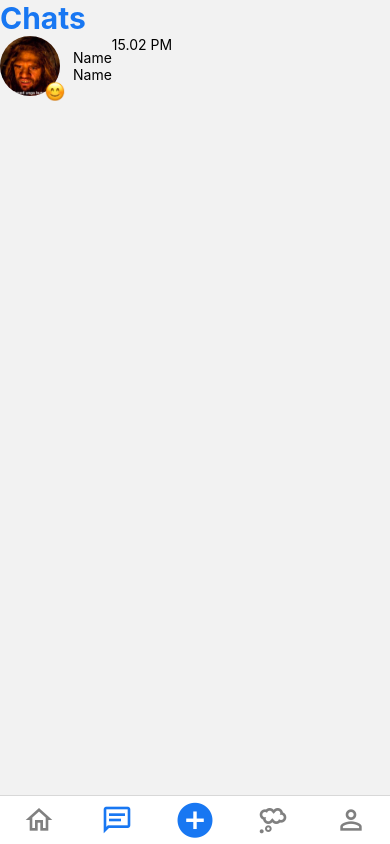
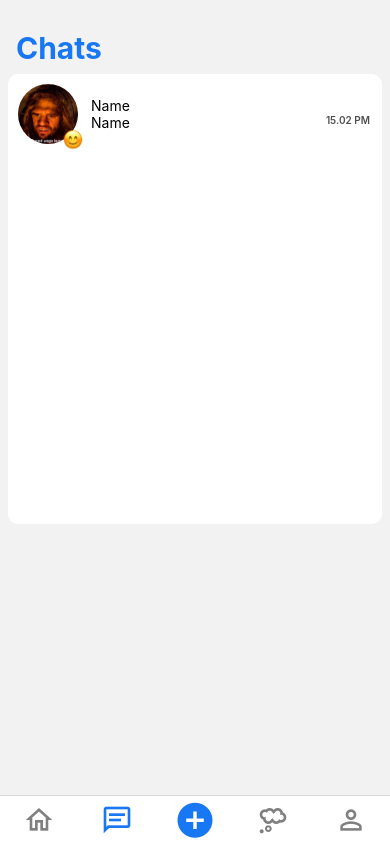
Before and after one commit to Group-15-2/imu, a React Native app: screen /Messages in a window 390 px wide. Built offline with nearby package versions, Linux system fonts and the light colour scheme.

Commit message:
changes in chats

```diff
--- a/Screens/Profile.js
+++ b/Screens/Profile.js
@@ -9,7 +9,7 @@ export default function Profile() {
 
   return (
     <SafeAreaView >
-      <Text style={{ fontSize: 30, fontWeight: 'bold',  marginLeft: 16, paddingTop: 30, color: '#1877F2' }}>
+      <Text style={styled.header}>
           Profile
       </Text>
       <View style={styled.card}>
--- a/styles/feedStyle.js
+++ b/styles/feedStyle.js
@@ -6,6 +6,14 @@ const styled = StyleSheet.create({
     wrapper: {
         marginLeft: 16,
         paddingTop: 30
+    },
+
+    header: {
+        fontSize: 30,
+        fontWeight: 'bold',
+        marginLeft: 16,
+        paddingTop: 30,
+        color: '#1877F2'
     },
 
     card: {
--- a/styles/global.js
+++ b/styles/global.js
@@ -8,9 +8,18 @@ const globalStyles = StyleSheet.create({
         paddingTop: 30
     },
 
+    card: {
+        backgroundColor: "#fff",
+        margin: 8,
+        borderRadius: 10,
+        height: 450,
+    },
+
     header: {
         fontSize: 30,
         fontWeight: 'bold',
+        marginLeft: 16,
+        paddingTop: 30,
         color: '#1877F2'
     },
 
@@ -18,6 +27,15 @@ const globalStyles = StyleSheet.create({
         display: 'flex',
         flexDirection: 'row',
         alignItems: 'center',
+        margin: 10
+    },
+
+    c1: {
+        width: '85%'
+    },
+
+    c2: {
+        width: '15%'
     },
 
     userimg: {
@@ -34,6 +52,14 @@ const globalStyles = StyleSheet.create({
         height: 20,
         marginBottom:-20
     },
+
+    txt: {
+        justifyContent: 'center',
+        marginTop: 40,
+        fontSize: 10,
+        fontWeight: '600',
+        color:'#504F4F'
+    }
 })
 
 export  { globalStyles }
```
